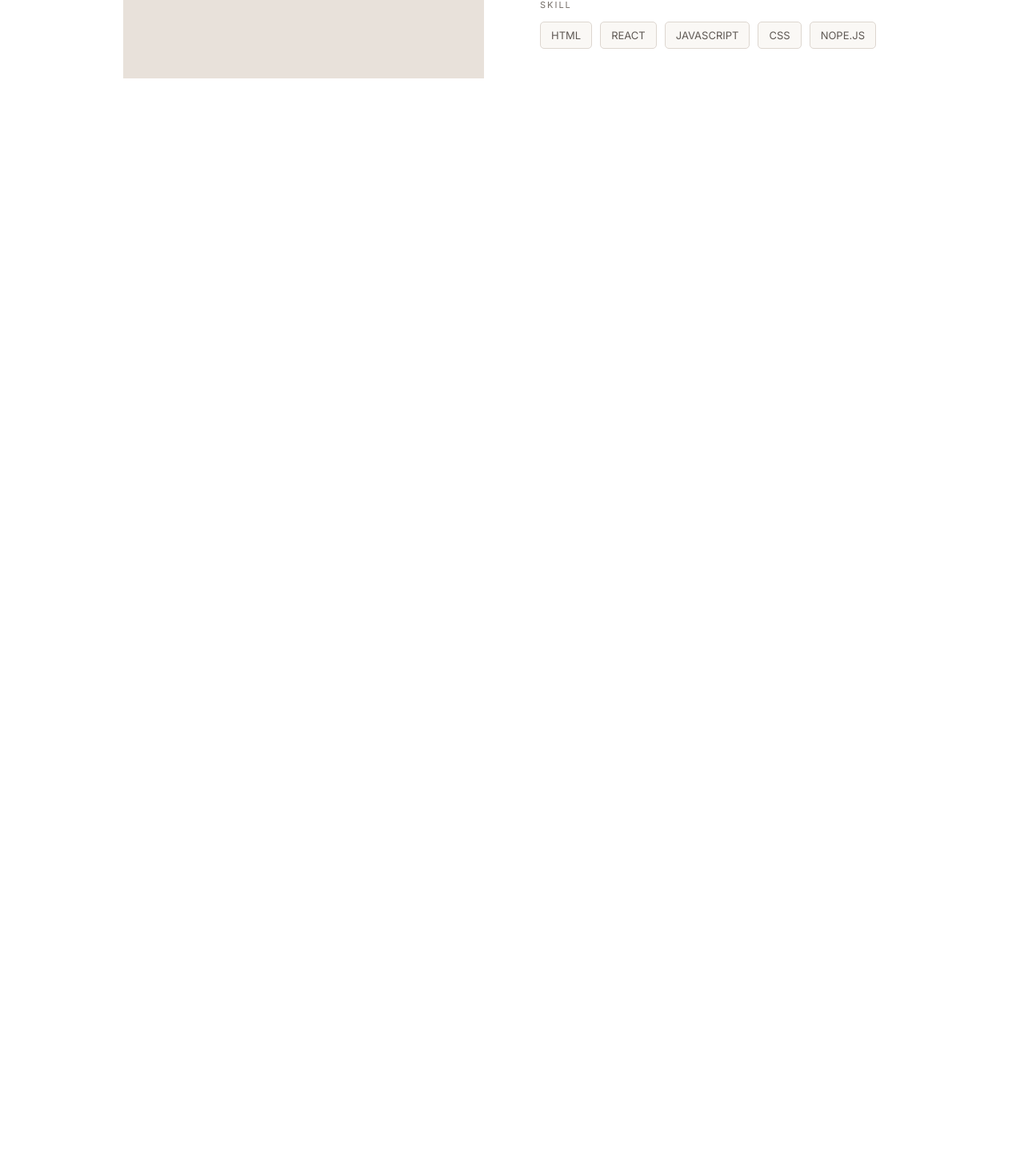
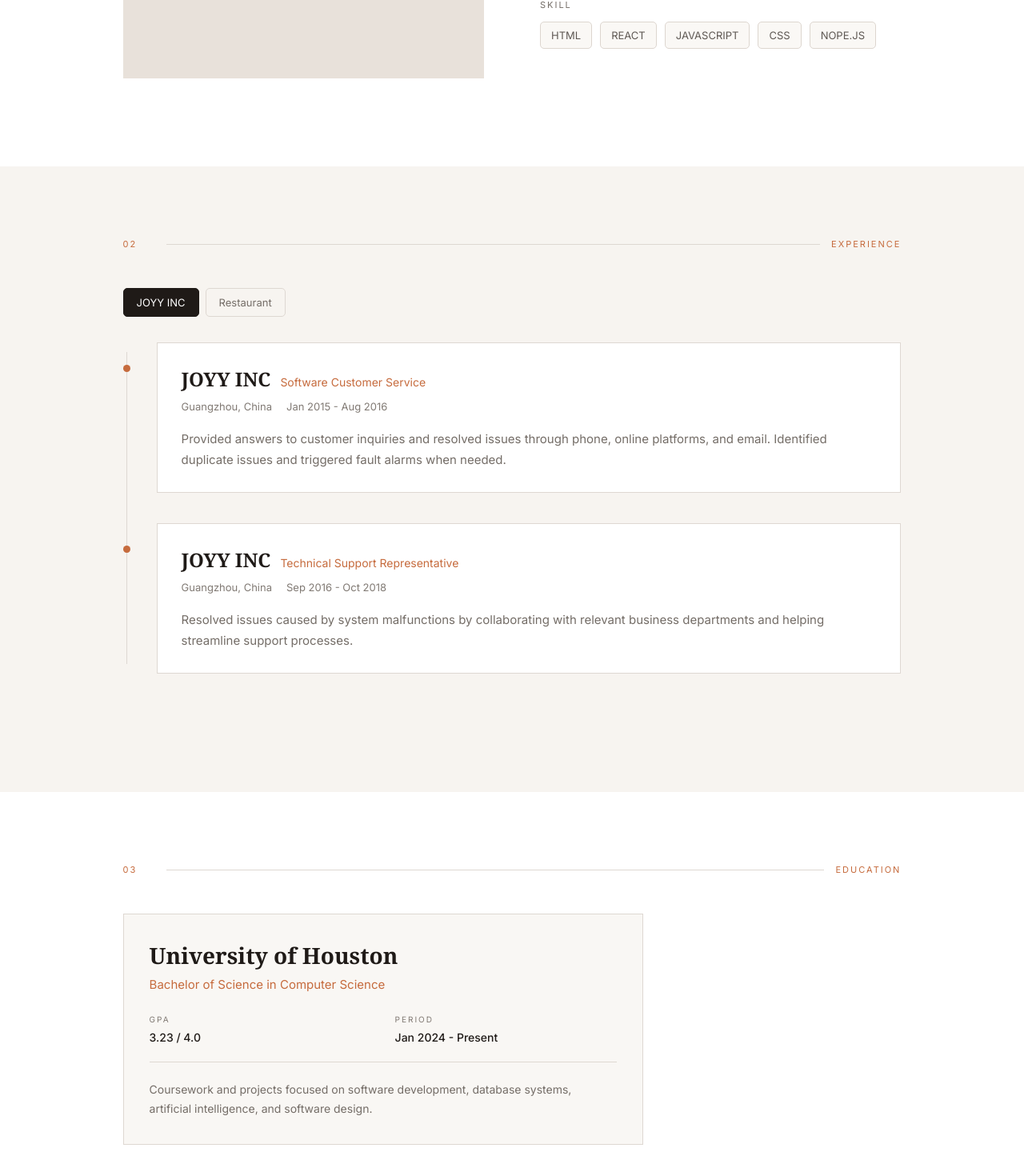
Before and after one commit to sdeng4/deng_profile, a React (Vite) app: page / in a window 1280 px wide. Shown: the part 1166-2636 px from the top of the page at 80% size. Before the commit the page ends 1374 px from the top, so only its background shows below. Built offline with nearby package versions, Linux system fonts and the light colour scheme.

Commit message:
add Experience and Education

```diff
--- a/src/App.jsx
+++ b/src/App.jsx
@@ -2,6 +2,8 @@
 import Navbar from './components/Navbar/Navbar'
 import Hero from './sections/Hero/Hero'
 import About from './sections/About/About'
+import Experience from './sections/Experience/Experience'
+import Education from './sections/Education/Education'
 
 function App() {
   return (
@@ -10,6 +12,8 @@
       <main>
         <Hero/>
         <About/>
+        <Experience/>
+        <Education/>
       </main>
 
 
--- a/src/sections/Education/Education.css
+++ b/src/sections/Education/Education.css
@@ -0,0 +1,99 @@
+.education-section {
+  padding: 90px 12% 110px;
+  background-color: #fff;
+}
+
+.education-header {
+  display: grid;
+  grid-template-columns: 40px 1fr auto;
+  align-items: center;
+  gap: 14px;
+  margin-bottom: 48px;
+}
+
+.education-number,
+.education-label {
+  font-size: 11px;
+  letter-spacing: 2px;
+  color: #c66b3d;
+}
+
+.education-line {
+  height: 1px;
+  background-color: #ded8d2;
+}
+
+.education-card {
+  max-width: 650px;
+
+  padding: 32px;
+
+  border: 1px solid #ded8d2;
+  background-color: #f9f7f4;
+}
+
+.education-content h3 {
+  margin: 0;
+
+  font-family: Georgia, "Times New Roman", serif;
+  font-size: 28px;
+  font-weight: 600;
+
+  color: #1f1a17;
+}
+
+.education-major {
+  margin: 8px 0 28px;
+
+  font-size: 15px;
+  color: #c66b3d;
+}
+
+.education-details {
+  display: grid;
+  grid-template-columns: 1fr 1fr;
+  gap: 30px;
+
+  padding-bottom: 22px;
+
+  border-bottom: 1px solid #ded8d2;
+}
+
+.education-details div {
+  display: flex;
+  flex-direction: column;
+  gap: 8px;
+}
+
+.education-detail-label {
+  font-size: 10px;
+  letter-spacing: 2px;
+
+  color: #817a74;
+}
+
+.education-details strong {
+  font-size: 14px;
+  font-weight: 500;
+
+  color: #1f1a17;
+}
+
+.education-description {
+  margin: 22px 0 0;
+
+  font-size: 14px;
+  line-height: 1.7;
+
+  color: #746d67;
+}
+
+@media (max-width: 800px) {
+  .education-section {
+    padding: 70px 8%;
+  }
+
+  .education-details {
+    grid-template-columns: 1fr;
+  }
+}
--- a/src/sections/Education/Education.jsx
+++ b/src/sections/Education/Education.jsx
@@ -0,0 +1,42 @@
+import './Education.css'
+
+function Education() {
+  return (
+    <section id="education" className="education-section">
+      <div className="education-header">
+        <span className="education-number">03</span>
+        <div className="education-line"></div>
+        <span className="education-label">EDUCATION</span>
+      </div>
+
+      <div className="education-card">
+        <div className="education-content">
+          <h3>University of Houston</h3>
+
+          <p className="education-major">
+            Bachelor of Science in Computer Science
+          </p>
+
+          <div className="education-details">
+            <div>
+              <span className="education-detail-label">GPA</span>
+              <strong>3.23 / 4.0</strong>
+            </div>
+
+            <div>
+              <span className="education-detail-label">PERIOD</span>
+              <strong>Jan 2024 - Present</strong>
+            </div>
+          </div>
+
+          <p className="education-description">
+            Coursework and projects focused on software development,
+            database systems, artificial intelligence, and software design.
+          </p>
+        </div>
+      </div>
+    </section>
+  )
+}
+
+export default Education
--- a/src/sections/Experience/Experience.css
+++ b/src/sections/Experience/Experience.css
@@ -0,0 +1,149 @@
+.experience-section {
+  padding: 90px 12% 110px;
+  background-color: #f7f4f0;
+}
+
+.experience-header {
+  display: grid;
+  grid-template-columns: 40px 1fr auto;
+  align-items: center;
+  gap: 14px;
+  margin-bottom: 48px;
+}
+
+.experience-number,
+.experience-label {
+  font-size: 11px;
+  letter-spacing: 2px;
+  color: #c66b3d;
+}
+
+.experience-line {
+  height: 1px;
+  background-color: #ded8d2;
+}
+
+.experience-list {
+  position: relative;
+}
+
+.experience-list::before {
+  content: "";
+  position: absolute;
+  left: 4px;
+  top: 12px;
+  bottom: 12px;
+
+  width: 1px;
+  background-color: #ded8d2;
+}
+
+.experience-item {
+  position: relative;
+  padding-left: 42px;
+  margin-bottom: 38px;
+}
+
+.experience-dot {
+  position: absolute;
+  left: 0;
+  top: 28px;
+
+  width: 9px;
+  height: 9px;
+
+  border-radius: 50%;
+  background-color: #c66b3d;
+}
+
+.experience-card {
+  padding: 28px 30px;
+
+  border: 1px solid #ded8d2;
+  background-color: #fff;
+}
+
+.experience-title {
+  display: flex;
+  align-items: baseline;
+  gap: 12px;
+  flex-wrap: wrap;
+}
+
+.experience-title h3 {
+  margin: 0;
+
+  font-family: Georgia, "Times New Roman", serif;
+  font-size: 24px;
+  font-weight: 600;
+
+  color: #1f1a17;
+}
+
+.experience-title span {
+  color: #c66b3d;
+  font-size: 14px;
+}
+
+.experience-meta {
+  display: flex;
+  gap: 18px;
+
+  margin-top: 10px;
+
+  font-size: 13px;
+  color: #817a74;
+}
+
+.experience-card p {
+  margin: 20px 0 0;
+
+  font-size: 15px;
+  line-height: 1.7;
+
+  color: #746d67;
+}
+
+@media (max-width: 800px) {
+  .experience-section {
+    padding: 70px 8%;
+  }
+
+  .experience-meta {
+    flex-direction: column;
+    gap: 5px;
+  }
+}
+
+.experience-selector {
+  display: flex;
+  gap: 8px;
+  margin-bottom: 32px;
+}
+
+.experience-selector button {
+  padding: 9px 16px;
+
+  border: 1px solid #ded8d2;
+  border-radius: 5px;
+
+  background-color: transparent;
+  color: #746d67;
+
+  font-size: 13px;
+
+  cursor: pointer;
+
+  transition: 0.2s ease;
+}
+
+.experience-selector button:hover {
+  border-color: #c66b3d;
+  color: #c66b3d;
+}
+
+.experience-selector button.active {
+  background-color: #1f1a17;
+  border-color: #1f1a17;
+  color: white;
+}
--- a/src/sections/Experience/Experience.jsx
+++ b/src/sections/Experience/Experience.jsx
@@ -0,0 +1,93 @@
+import { useState } from 'react'
+import './Experience.css'
+
+function Experience() {
+  const [selectedExperience, setSelectedExperience] = useState('joyy')
+
+  const joyyExperiences = [
+    {
+      company: 'JOYY INC',
+      role: 'Software Customer Service',
+      location: 'Guangzhou, China',
+      period: 'Jan 2015 - Aug 2016',
+      description:
+        'Provided answers to customer inquiries and resolved issues through phone, online platforms, and email. Identified duplicate issues and triggered fault alarms when needed.'
+    },
+    {
+      company: 'JOYY INC',
+      role: 'Technical Support Representative',
+      location: 'Guangzhou, China',
+      period: 'Sep 2016 - Oct 2018',
+      description:
+        'Resolved issues caused by system malfunctions by collaborating with relevant business departments and helping streamline support processes.'
+    }
+  ]
+
+  const restaurantExperiences = [
+    {
+      company: 'Restaurant',
+      role: 'Server',
+      location: 'Houston, TX',
+      period: '2024 - 2026',
+      description:
+        'Provided customer service in a fast-paced restaurant environment, handled multiple customer requests simultaneously, and collaborated with team members to ensure efficient service.'
+    }
+  ]
+
+  const experiences =
+    selectedExperience === 'joyy'
+      ? joyyExperiences
+      : restaurantExperiences
+
+  return (
+    <section id="experience" className="experience-section">
+
+      <div className="experience-header">
+        <span className="experience-number">02</span>
+        <div className="experience-line"></div>
+        <span className="experience-label">EXPERIENCE</span>
+      </div>
+
+      <div className="experience-selector">
+        <button
+          className={selectedExperience === 'joyy' ? 'active' : ''}
+          onClick={() => setSelectedExperience('joyy')}
+        >
+          JOYY INC
+        </button>
+
+        <button
+          className={selectedExperience === 'restaurant' ? 'active' : ''}
+          onClick={() => setSelectedExperience('restaurant')}
+        >
+          Restaurant
+        </button>
+      </div>
+
+      <div className="experience-list">
+        {experiences.map((experience, index) => (
+          <div className="experience-item" key={index}>
+            <div className="experience-dot"></div>
+
+            <div className="experience-card">
+              <div className="experience-title">
+                <h3>{experience.company}</h3>
+                <span>{experience.role}</span>
+              </div>
+
+              <div className="experience-meta">
+                <span>{experience.location}</span>
+                <span>{experience.period}</span>
+              </div>
+
+              <p>{experience.description}</p>
+            </div>
+          </div>
+        ))}
+      </div>
+
+    </section>
+  )
+}
+
+export default Experience
```
